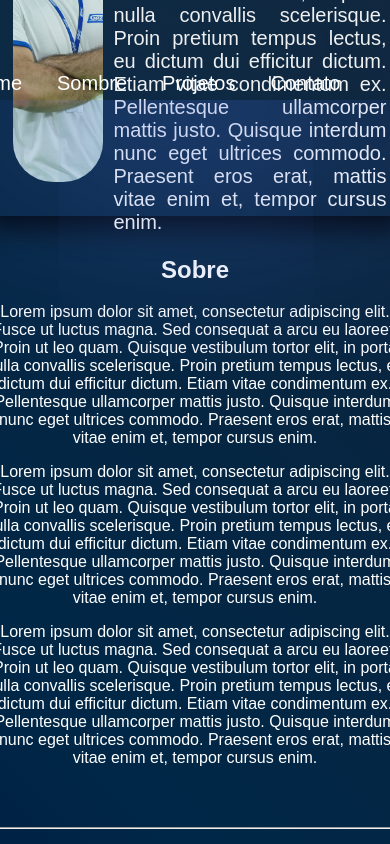
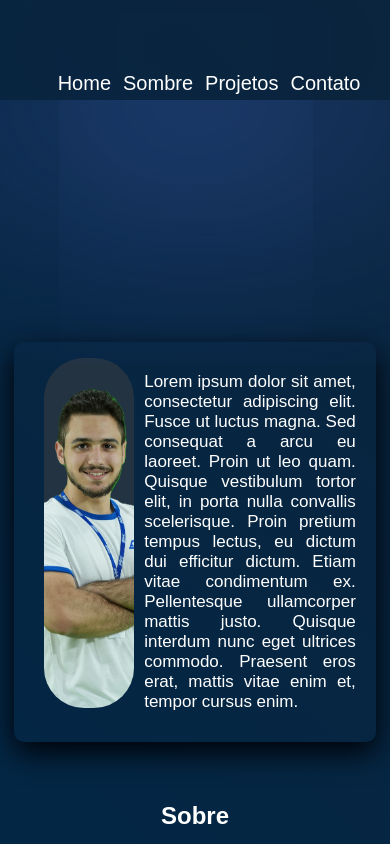
Before and after one commit to Otavio1661/portfolio, a plain HTML site: page index.html in a window 390 px wide. Shown: the top 844 px of the page. Drawn offline with Linux system fonts and the light colour scheme.

Commit message:
arrumado para cll

```diff
--- a/css/index.css
+++ b/css/index.css
@@ -55,7 +55,7 @@ header nav{
     align-items: end;
 }
 
-header nav a {
+.m6 {
     height: 40px;
     padding-bottom: 5px;
     color: white;
@@ -66,6 +66,34 @@ header nav a {
     align-items: end;
     text-decoration: none;
 }
+
+
+@media (max-width: 400px) {
+    .m6 {
+        font-size: 20px;
+    }
+
+    #PAI {
+        margin-top: 500px;
+    }
+}
+@media (max-width: 450px) {
+    .m6{
+        margin-right: 10px;
+        margin-left: 2px;
+    }
+
+    html {
+        height: 200vh;
+    }
+
+    #filho2 p {
+        font-size: 17px;
+        margin-top: 0px;
+    }
+
+}
+
 
 header nav a:hover {
     transition: 0.5s;
@@ -87,7 +115,7 @@ section {
 }
 
 
-#PAI {
+.pai {
     width: 90%;
     max-width:1000px;
     height: 400px;
@@ -113,18 +141,29 @@ section {
     #filho1 {
         transition: 5s;
         min-width: 50px;
+        background-position: -72px;
     }
 
-    header a {
-        font-size: 15px;
-    }
 }
 
-@media (max-width: 380px) {
-    #filho1 {
-        transition: 5s;
-        display: none;
+@media (max-width: 768px) {
+    .pai {
+        margin-top: 250px;
+        width: 80%;
     }
+
+    #sobre p {
+        width: 80%;
+    }
+
+    #projetos p {
+        width: 80%;
+    }
+
+    footer {
+        margin-top: 490px;
+    }
+
 }
 
 #filho2 {
@@ -137,31 +176,43 @@ section {
     text-align: justify;
 }
 
+
 #sobre {
     margin-top: 40px;
     width: 90%;
+    height: auto;
     max-width:1000px;
     color: white;
+    display: flex;
+    justify-content: center;
+    align-items: center;
+    text-align: justify;
+    flex-direction: column;
 }
 
 
 #projetos {
     margin-top: 40px;
     width: 90%;
+    height: auto;
     max-width:1000px;
     color: white;
+    margin-bottom: 0px;
+    display: flex;
+    justify-content: center;
+    align-items: center;
+    text-align: justify;
+    flex-direction: column
 }
 
 
 footer {
     width: 100%;
-    height: 100px;
     display: flex;
     justify-content: center;
     background: rgb(0, 0, 20);
     backdrop-filter: blur(1000px);
     -webkit-backdrop-filter: blur(1000px);
-    margin-top: 100px;
 }
 
 footer nav{
--- a/index.html
+++ b/index.html
@@ -12,15 +12,15 @@
 
         <nav>
 
-                <a href="xxx">Home</a>
+                <a class="m6" href="xxx">Home</a>
 
 
-                <a href="xxx">Sombre</a>
+                <a class="m6" href="xxx">Sombre</a>
 
 
-                <a href="xxx">Projetos</a>
+                <a class="m6" href="xxx">Projetos</a>
 
-                <a href="xxx">Contato</a>
+                <a class="m6" href="xxx">Contato</a>
 
 
         </nav>
@@ -32,7 +32,7 @@
 
         <center>
 
-        <div id="PAI">
+        <div id="PAI" class="pai">
             <dir id="filho1">
 
             </dir>
```
